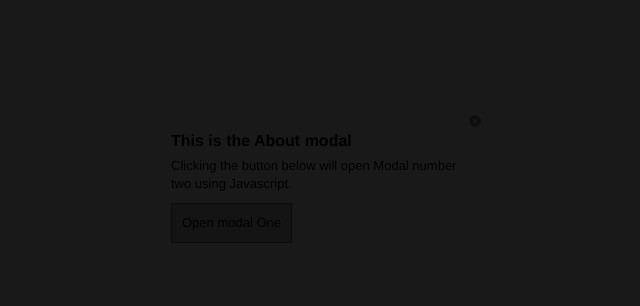
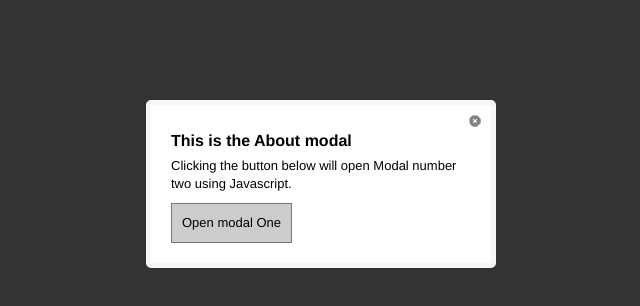
Before and after one commit to tanoeale/jquery-modal, a plain HTML site: page index.html in a window 1280 px wide. Shown: the whole page, without its empty margins (319-959 px from the left). Drawn offline with Linux system fonts and the light colour scheme.

Commit message:
Removed background overlay image

```diff
--- a/dependencies/modal.css
+++ b/dependencies/modal.css
@@ -30,18 +30,26 @@ p {
   color: #000;
 }
 /* Modal */
+.modal-wrap {
+  height: 100%;
+  left: 0;
+  position: absolute;
+  top: 0;
+  width: 100%;
+  z-index: 1000;
+}
 .overlay {
-  position: absolute;
+  position: fixed;
   top: 0px;
   left: 0px;
-  z-index: 999;
   height: 100%;
   width: 100%;
-  background: url('gfx/bg-overlay.png');
+  background: #000;
+  background: rgba(0, 0, 0, 0.8);
+  filter: alpha(opacity=80);
 }
 .modal {
   position: relative;
-  z-index: 100;
   text-align: left;
   background: #fff;
   margin: 100px auto;
```
